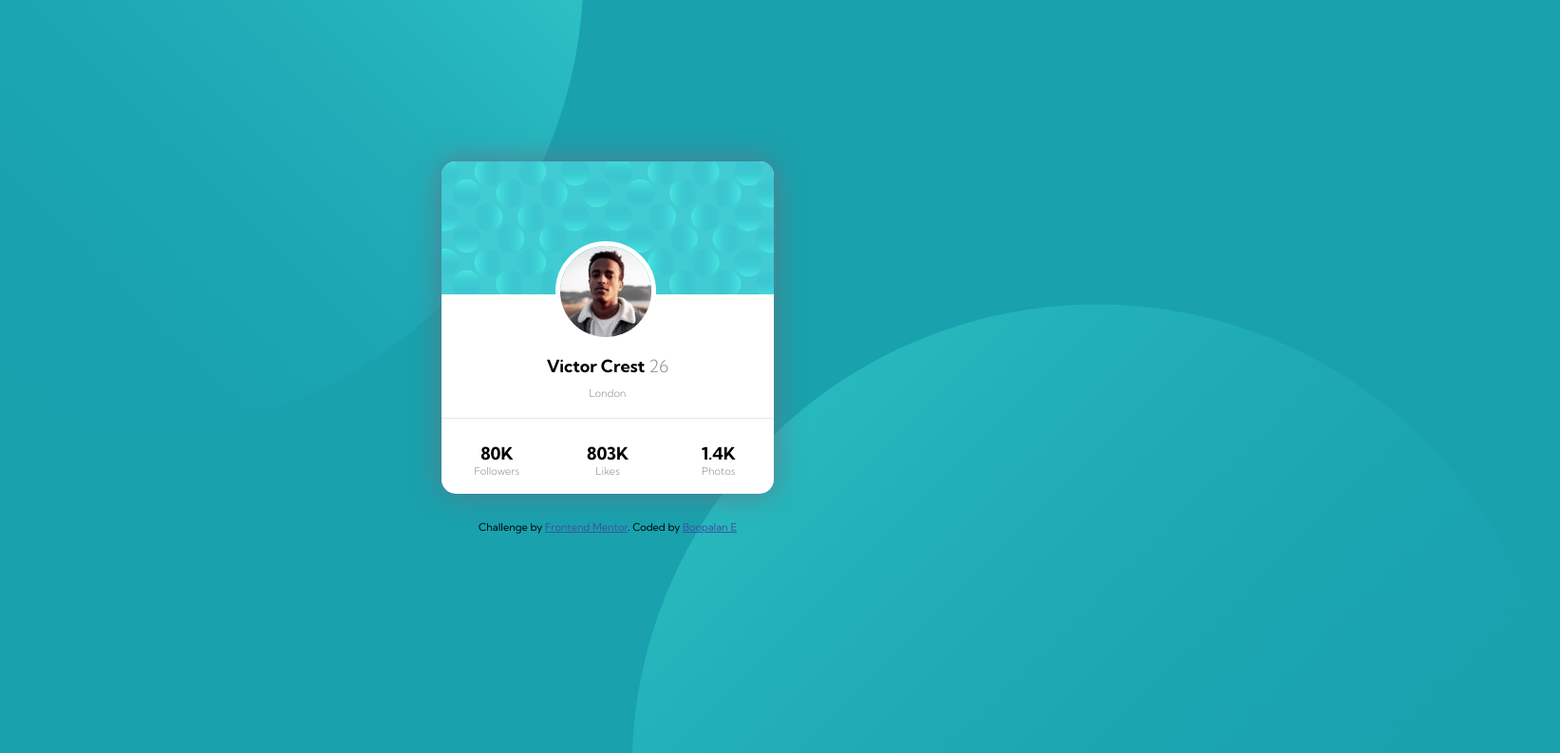
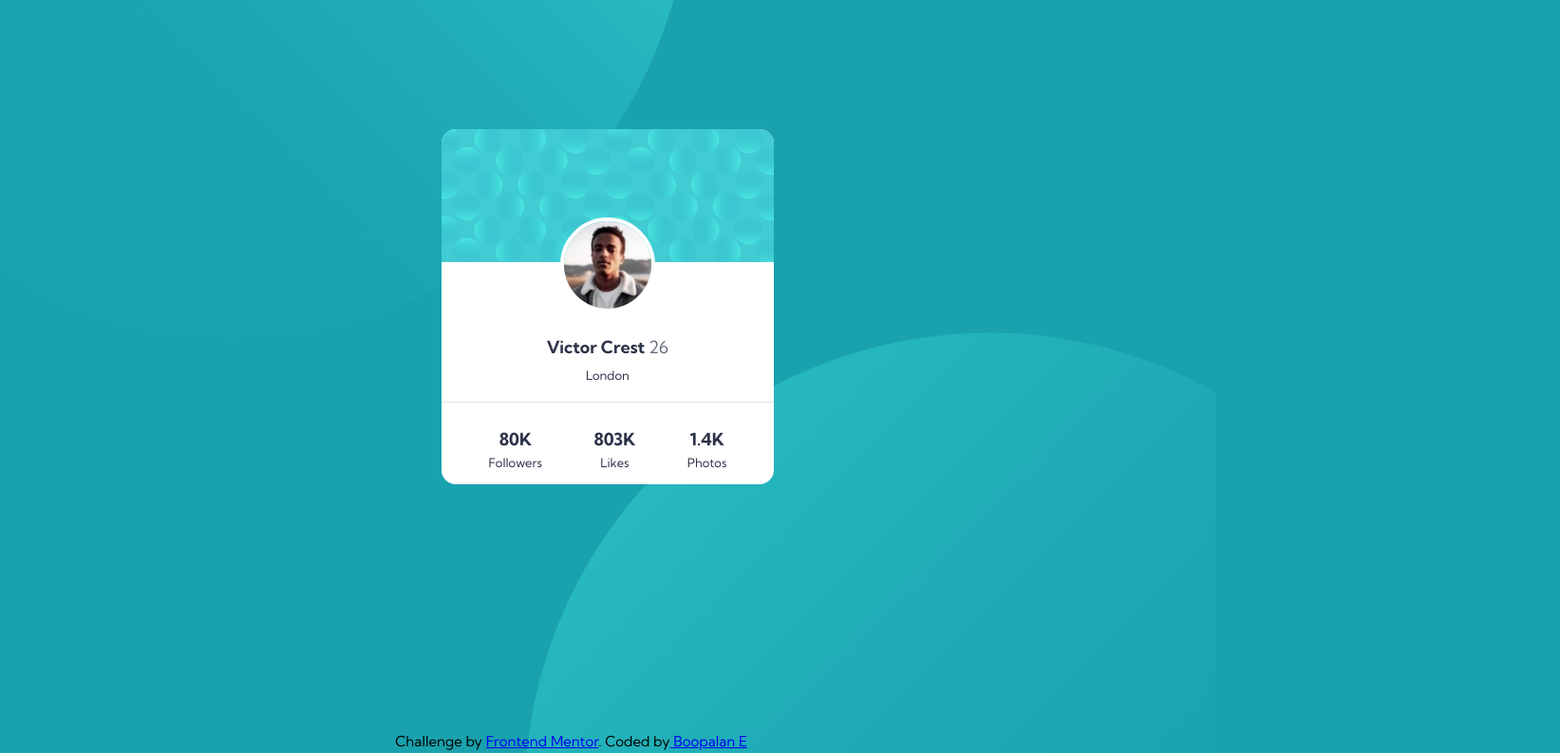
Before and after one commit to boopalan022/fronted-mentor, a plain HTML site: page index.html in a window 1280 px wide. Shown: the top 793 px of the page at 95% size, 1643 px wide, since content can reach past the window. Drawn offline with Linux system fonts and the light colour scheme.

Commit message:
commit-add

```diff
--- a/index.html
+++ b/index.html
@@ -4,206 +4,45 @@
 <head>
   <meta charset="UTF-8">
   <meta name="viewport" content="width=device-width, initial-scale=1.0">
+
   <link rel="icon" type="image/png" sizes="32x32" href="./images/favicon-32x32.png">
+  <link rel="stylesheet" href="styles.css">
+
   <title>Frontend Mentor | Profile card component</title>
-
-  <!-- Feel free to remove these styles or customise in your own stylesheet 👍 -->
-  <style>
-    @import url('https://fonts.googleapis.com/css2?family=Kumbh+Sans:wght@100..900&display=swap');
-
-    *{
-      margin: 0;
-      padding: 0;
-      background-size: cover;
-    }
-    body {
-      overflow: hidden;
-      text-align: center;
-      font-family: "Kumbh Sans", serif;
-      background-color: #19a1ad;
-
-    }
-
-    #con {
-      position: relative;
-      display: grid;
-      grid-template-columns: auto auto auto;
-      justify-content: center;
-    }
-
-    #card-top {
-      position: relative;
-      top: -520px;
-      left: 150px;
-
-    }
-
-    #card-bottom {
-      position: relative;
-      top: 320px;
-      right: 150px;
-
-    }
-
-    .container {
-      z-index: 1;
-      background-color: white;
-      border-radius: 15px;
-      margin-top: 170px;
-      width: 350px;
-      height: 350px;
-      box-shadow: 0px 0px 30px hsla(227, 10%, 46%, 0.806);
-    }
-
-    #card-bg {
-      border-top-left-radius: 15px;
-      border-top-right-radius: 15px;
-    }
-
-    #pic {
-      border: 5px solid white;
-      border-radius: 50%;
-      position: absolute;
-      top: -60px;
-      left: 120px;
-
-    }
-
-    #con-1 {
-      display: grid;
-      grid-template-rows: 1fr 1fr;
-      grid-row-gap: 10px;
-      padding-top: 60px;
-      margin-bottom: 10px;
-    }
-
-    #con-2 {
-      display: grid;
-      padding-top: 25px;
-      grid-template-columns: 1fr 1fr 1fr;
-      border-top: 1px solid hsla(0, 0%, 59%, 0.238);
-      width: 350px;
-    }
-
-    .text-1 {
-      font-size: 18px;
-      font-weight: 700;
-    }
-
-    #age {
-      font-size: 18px;
-    }
-
-    .text-2 {
-      color: hsl(0, 0%, 59%);
-      font-size: 11px;
-      font-weight: 300;
-    }
-
-    .attribution {
-      position: relative;
-      top: -430px;
-      font-size: 11px;
-      text-align: center;
-    }
-
-    .attribution a {
-      color: hsl(228, 45%, 44%);
-    }
-
-    /* Responsive Design */
-    @media (max-width: 700px) and (min-width: 300px) {
-    body {
-      background-color: #14697c; /* Optional: Change the background color for smaller screens */
-    }
-
-    #con {
-      grid-template-columns: 1fr; /* Adjust grid layout for single-column display */
-      padding: 20px;
-    }
-
-    .container {
-      width: 90%; /* Make the card width adapt to smaller screens */
-      height: auto; /* Adjust height dynamically */
-      margin-top: 100px; /* Reduce margin for better fit */
-    }
-
-    #pic {
-      top: -50px; /* Adjust the profile picture position */
-      left: calc(50% - 60px); /* Center the profile picture */
-    }
-
-    #card-top {
-      top: -320px; /* Adjust background image position */
-      left: 0;
-      right: 0;
-      margin: auto;
-    }
-
-    #card-bottom {
-      top: 120px; /* Adjust bottom background image position */
-      right: 0;
-      left: 0;
-      margin: auto;
-    }
-
-    #con-1 {
-      padding-top: 40px; /* Adjust padding for better spacing */
-    }
-
-    #con-2 {
-      grid-template-columns: 1fr 1fr 1fr; /* Ensure content aligns well */
-      padding-top: 20px;
-    }
-
-    .text-1 {
-      font-size: 16px; /* Reduce font size for smaller screens */
-    }
-
-    .text-2 {
-      font-size: 10px; /* Adjust secondary text size */
-    }
-
-    .attribution {
-      top: -300px; /* Adjust attribution position */
-    }
-  }
-  </style>
 </head>
 
 <body>
-
-  <div id="con">
-    <img src="./images/bg-pattern-top.svg" alt="top-img" id="card-top">
-
-    <div class="container">
-      <img src="./images/bg-pattern-card.svg" alt="cardbg" id="card-bg">
-
-      <div id="con">
-        <img src="./images/image-victor.jpg" alt="pic" id="pic">
-        <div id="con-1">
-          <div class="text-1">Victor Crest <span class="text-2" id="age"> 26</span></div>
-          <div class="text-2">London</div>
+  <div class="card">
+    <div class="card1">
+      <img src="./images/bg-pattern-card.svg" alt="">
+      <div class="card2">
+        <img src="./images/image-victor.jpg" alt="">
+        <h2>Victor Crest <span>26</span></h2>
+        <p>London</p>
+        <div class="line"></div>
+        <div class="footer">
+          <p class="num">80K</p>
+          <p>Followers</p>
+        </div>
+        <div class="footer">
+          <p class="num"> 803K</p>
+          <p>Likes</p>
+        </div>
+        <div class="footer">
+          <p class="num"> 1.4K</p>
+          <p>Photos</p>
         </div>
       </div>
+    </div>
+  </div>
+  <footer class="attribution">
 
-      <div id="con-2">
-        <div class="text-1">80K</div>
-        <div class="text-1">803K</div>
-        <div class="text-1">1.4K</div>
-        <div class="text-2">Followers</div>
-        <div class="text-2">Likes</div>
-        <div class="text-2">Photos</div>
-      </div>
+    <div>
+      <p>Challenge by <a href="https://www.frontendmentor.io?ref=challenge" target="_blank">Frontend Mentor</a>.
+        Coded by<a href="#"> Boopalan E</a></p>
     </div>
 
-    <img src="./images/bg-pattern-bottom.svg" alt="bottom-img" id="card-bottom">
-  </div>
-  <div class="attribution">
-    Challenge by <a href="https://www.frontendmentor.io?ref=challenge" target="_blank">Frontend Mentor</a>.
-    Coded by <a href="#">Boopalan E</a>
-  </div>
-
+  </footer>
 </body>
 
 </html>
--- /dev/null
+++ b/styles.css
@@ -0,0 +1,113 @@
+@import url('https://fonts.googleapis.com/css2?family=Kumbh+Sans:wght@400;700&display=swap');
+
+* {
+    margin: 0;
+    padding: 0;
+    box-sizing: border-box;
+}
+
+body {
+
+    font-family: "Kumbh Sans", sans-serif;
+    background-color: hsl(185, 75%, 39%);
+    max-width: 1440px;
+    min-width: 375px;
+    font-size: 18px;
+    align-items: center;
+    display: flex;
+    background-image: url("./images/bg-pattern-top.svg"), url("./images/bg-pattern-bottom.svg");
+    background-repeat: no-repeat, no-repeat;
+    background-position: left -250px bottom 50px, right -250px top 350px;
+
+}
+
+.card {
+    margin: 0 auto;
+    text-align: center;
+}
+
+.card1 {
+    max-width: 350px;
+    background-color: #fff;
+    border-radius: 15px;
+    overflow: hidden;
+    margin: 1rem;
+    position: relative;
+    top: 120px;
+
+    z-index: 3;
+}
+
+.card2 img {
+    width: 100px;
+    height: 100px;
+    border-radius: 50%;
+    border: 4px solid #fff;
+    margin-top: -52px;
+    margin-bottom: 20px;
+}
+
+.card2 h2 {
+    color: hsl(229, 23%, 23%);
+    font-size: 18px;
+    font-weight: 700;
+    margin-bottom: 10px;
+}
+
+.card h2 span {
+    color: hsl(227, 10%, 46%);
+    font-weight: 400;
+}
+
+.card p {
+    color: hsl(229, 23%, 23%);
+    font-size: 13px;
+}
+
+.footer {
+    display: inline-block;
+    justify-content: space-between;
+    padding: 15px 25px;
+    margin-top: 12px;
+}
+
+.footer p.num {
+    font-size: 18px;
+    color: hsl(227, 10%, 46%, );
+    font-weight: 700;
+    margin-bottom: 5px;
+
+}
+
+.line {
+    border-top: 1px solid hsl(227, 10%, 46%, 0.2);
+    margin-top: 20px;
+}
+
+.attribution {
+    display: flex;
+    justify-content: center;
+    align-items: center;
+    position: fixed;
+    bottom: 10px;
+    width: 94%;
+    text-align: center;
+    font-size: 15px;
+    word-wrap: break-word;
+    padding: 0 10px;
+}
+
+@media screen and (min-width:300px) and (max-width:700px) {
+    body {
+        background-image: url("./images/bg-pattern-top.svg"), url("./images/bg-pattern-bottom.svg");
+        background-repeat: no-repeat, no-repeat;
+        background-position: left -710px bottom 50px, right -720px top 310px;
+    }
+
+    .card1 {
+        top: 150px;
+    }
+    .attribution{
+        width: 100%;
+    }
+}
```
